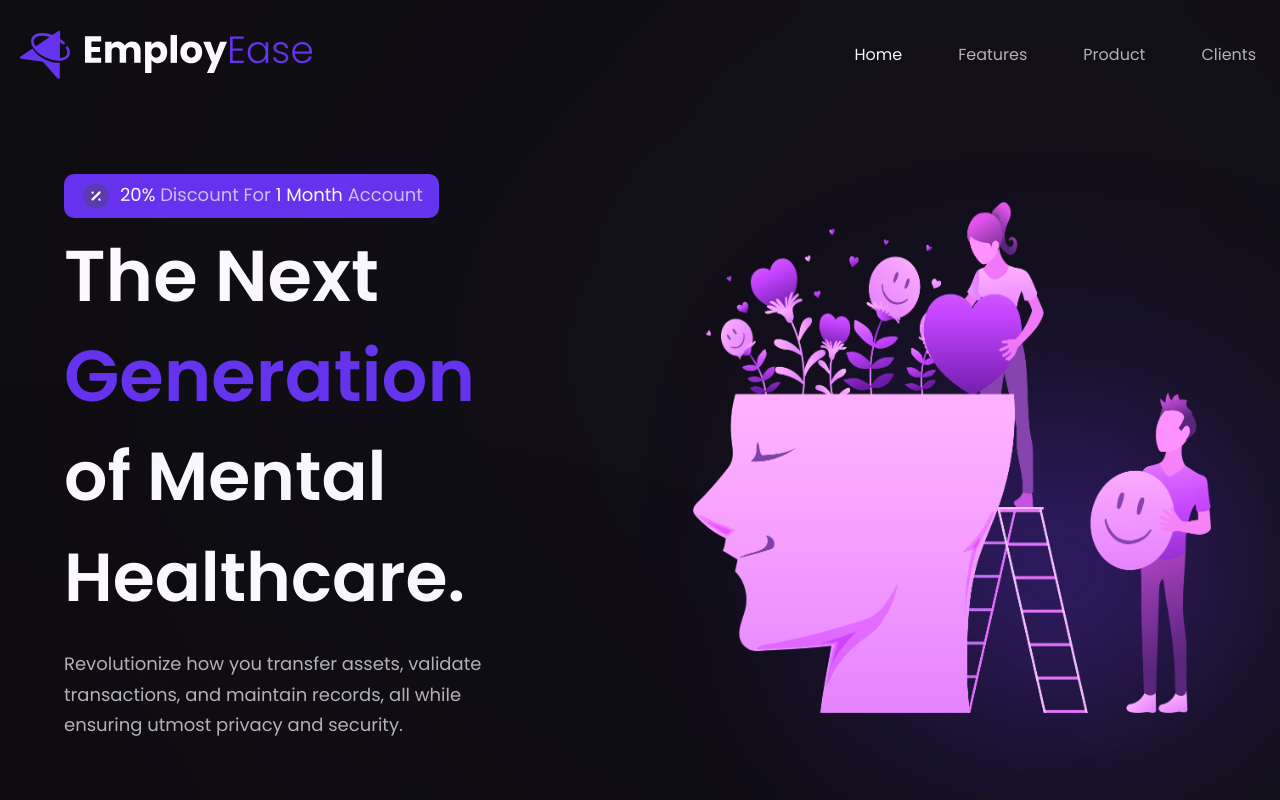
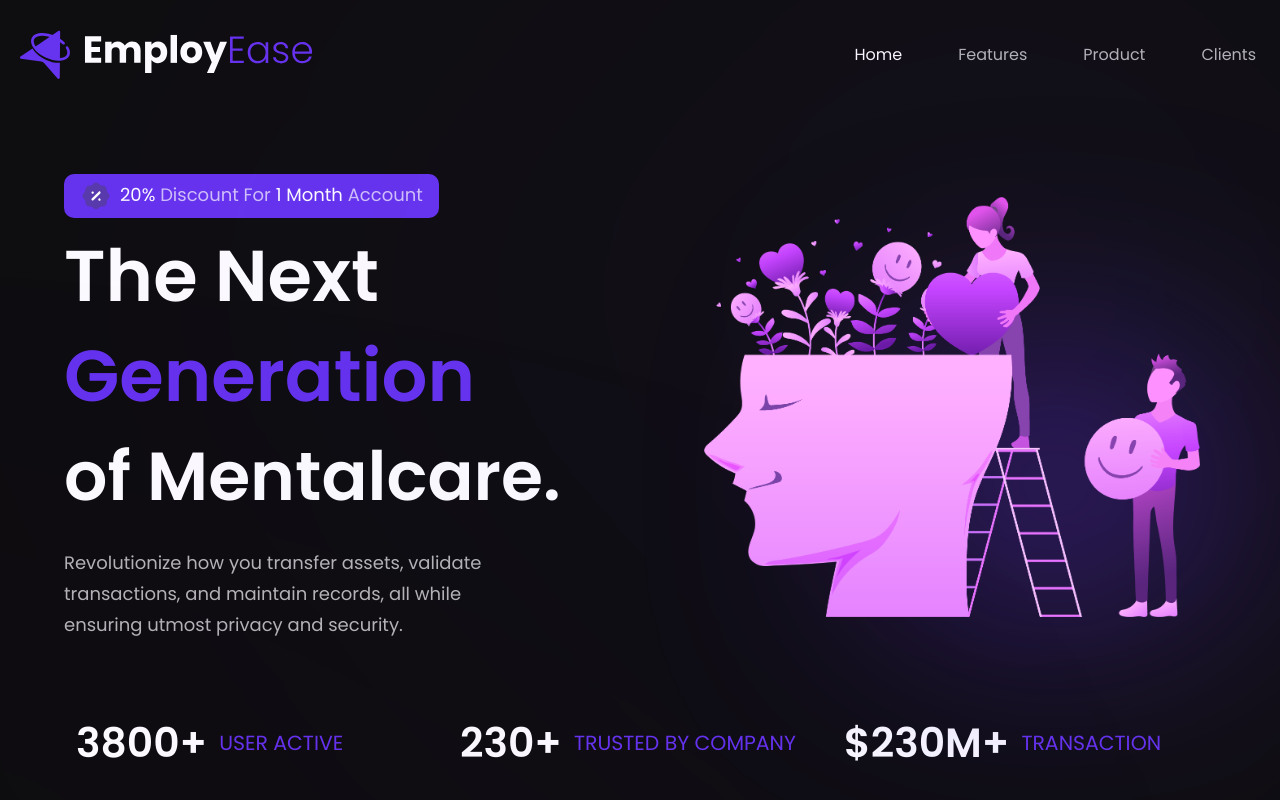
Before and after one commit to samialihameed/titan_HackTX, a React (Vite) app in the folder hackTX2023/: page / in a window 1280 px wide. Shown: the top 800 px of the page. Built offline with nearby package versions, Linux system fonts and the light colour scheme.

Commit message:
Changed Image

```diff
--- a/hackTX2023/src/components/Hero.jsx
+++ b/hackTX2023/src/components/Hero.jsx
@@ -1,11 +1,10 @@
 import styles from "../style";
 import { discount, robot } from "../assets";
 import GetStarted from "./GetStarted";
-import { BrowserRouter as Router, Routes, Route } from 'react-router-dom';
+import { BrowserRouter as Router, Routes, Route } from "react-router-dom";
 
 const Hero = () => {
   return (
-
     <section
       id="home"
       className={`flex md:flex-row flex-col ${styles.paddingY}`}
@@ -29,7 +28,7 @@ const Hero = () => {
         </div>
 
         <h1 className="font-poppins font-semibold ss:text-[68px] text-[52px] text-white ss:leading-[100.8px] leading-[75px] w-full">
-          of Mental Healthcare.
+          of Mentalcare.
         </h1>
         <p className={`${styles.paragraph} max-w-[470px] mt-5`}>
           Revolutionize how you transfer assets, validate transactions, and
```
Also changed, not shown: hackTX2023/src/assets/bill.png.
